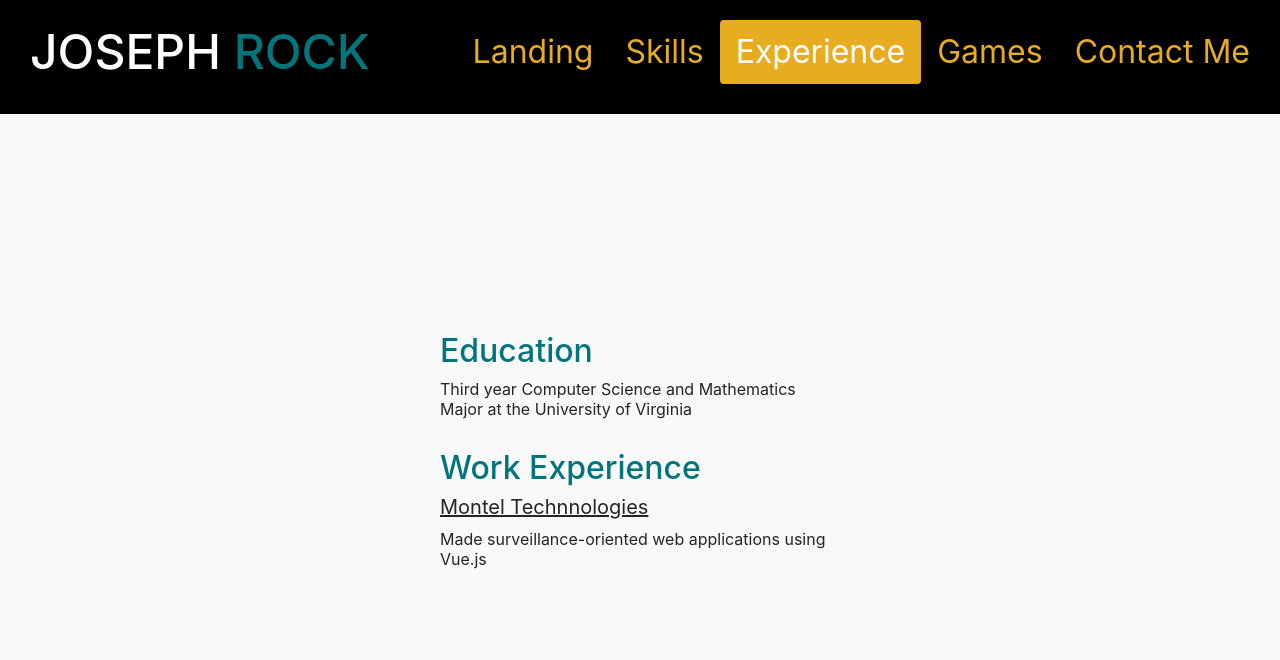
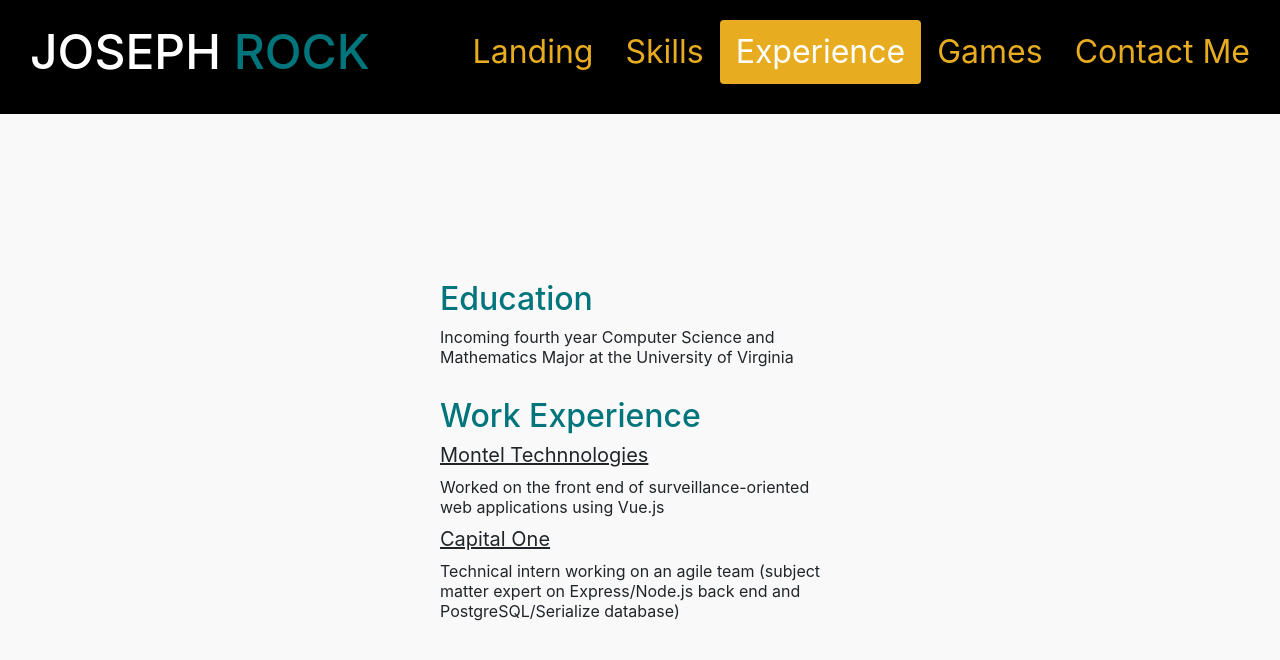
Before and after one commit to josephrockqz/homepage1.1, a Vue app: page /experience in a window 1280 px wide. Shown: the top 660 px of the page. Built offline with nearby package versions, Linux system fonts and the light colour scheme.

Commit message:
Updated experiences

```diff
--- a/src/views/Experience.vue
+++ b/src/views/Experience.vue
@@ -5,11 +5,13 @@
             <div style="width: 400px; text-align: left; margin: auto;">
 
                 <h2 style="color: #00757b;">Education</h2>
-                <span>Third year Computer Science and Mathematics Major at the University of Virginia</span>
+                <span>Incoming fourth year Computer Science and Mathematics Major at the University of Virginia</span>
 
                 <h2 style="margin-top: 30px; color: #00757b;">Work Experience</h2>
                 <div style="text-decoration: underline; font-size: 20px; padding-bottom: 10px;">Montel Technnologies</div>
-                <span>Made surveillance-oriented web applications using Vue.js</span>
+                <span>Worked on the front end of surveillance-oriented web applications using Vue.js</span>
+                <div style="text-decoration: underline; font-size: 20px; padding-bottom: 10px; margin-top: 10px;">Capital One</div>
+                <span>Technical intern working on an agile team (subject matter expert on Express/Node.js back end and PostgreSQL/Serialize database)</span>
 
             </div>
 
```
